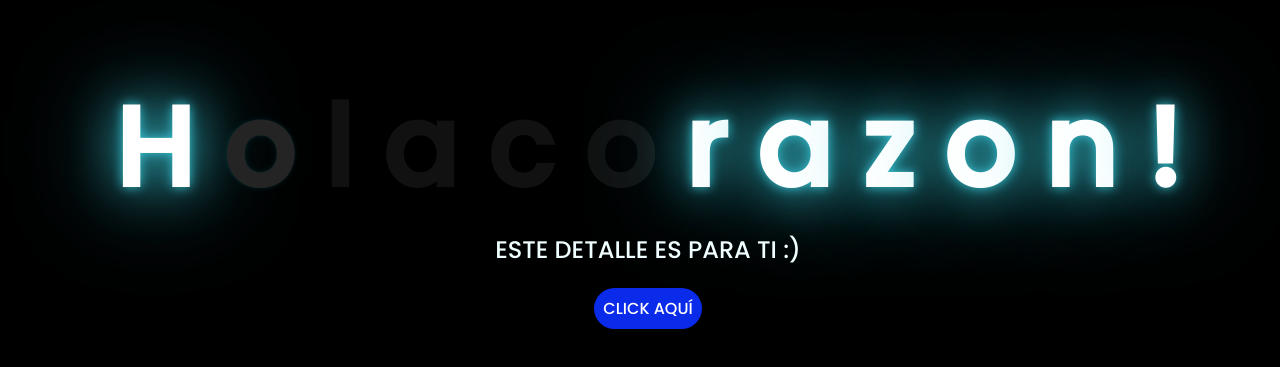
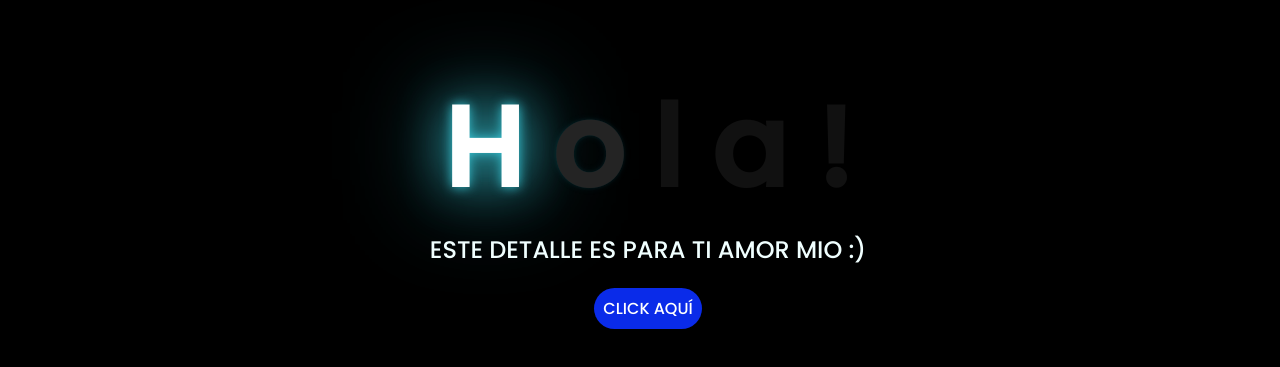
Before and after one commit to BADVRSS/DN, a plain HTML site: page index.html in a window 1280 px wide. Shown: the part 139-506 px from the top of the page. Drawn offline with Linux system fonts and the light colour scheme.

Commit message:
Update index.html

```diff
--- a/index.html
+++ b/index.html
@@ -16,18 +16,10 @@
         <span>o</span>
         <span>l</span>
         <span>a</span>
-
-        <span>c</span>
-        <span>o</span>
-        <span>r</span>
-        <span>a</span>
-        <span>z</span>
-        <span>o</span>
-        <span>n</span>
         <span>!</span>
     </div>
     <div class="description">
-        <span>ESTE DETALLE ES PARA TI :)</span>
+        <span>ESTE DETALLE ES PARA TI AMOR MIO :)</span>
     </div>
     <div class="button">
         <button class="botones">
```
